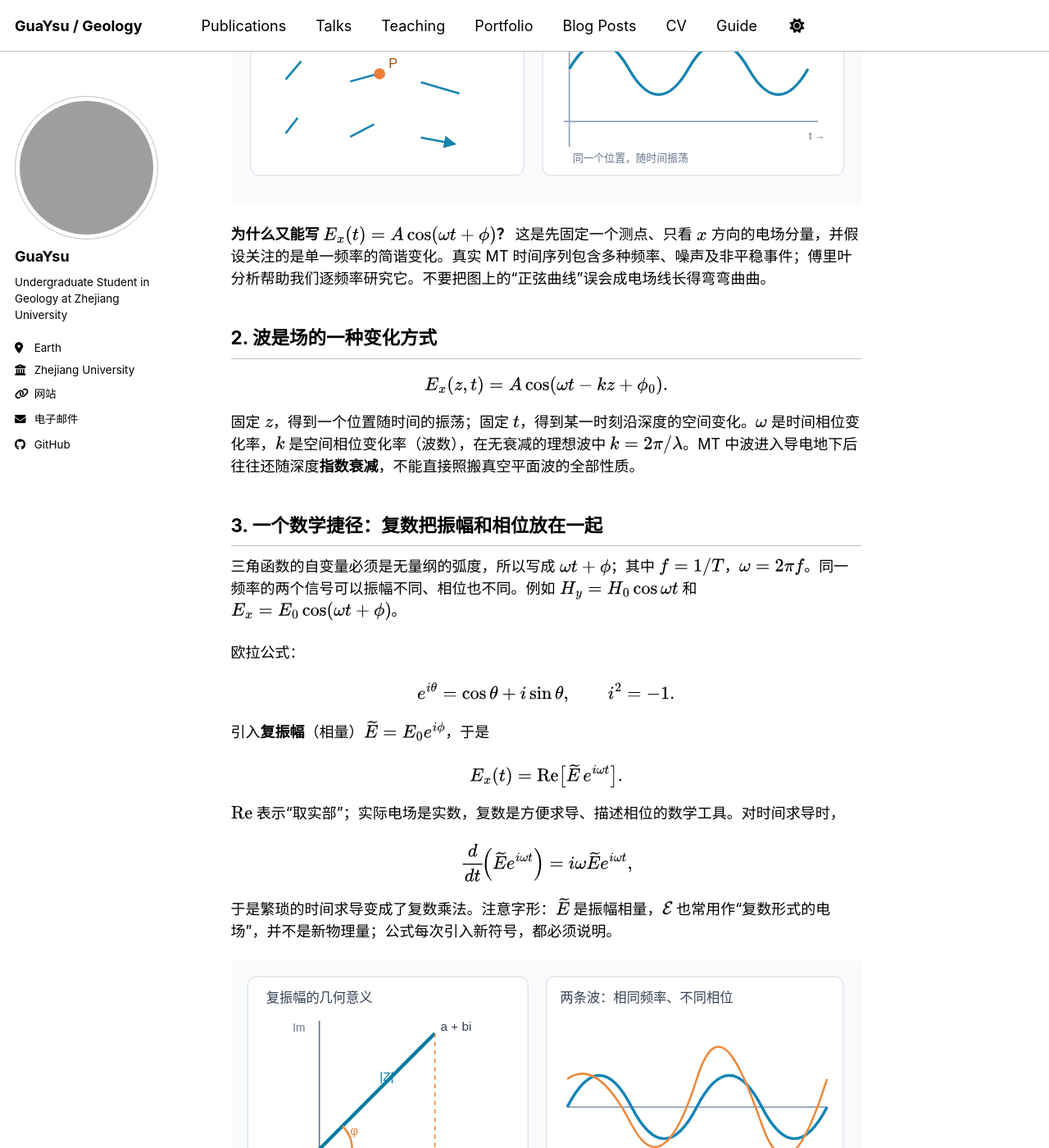
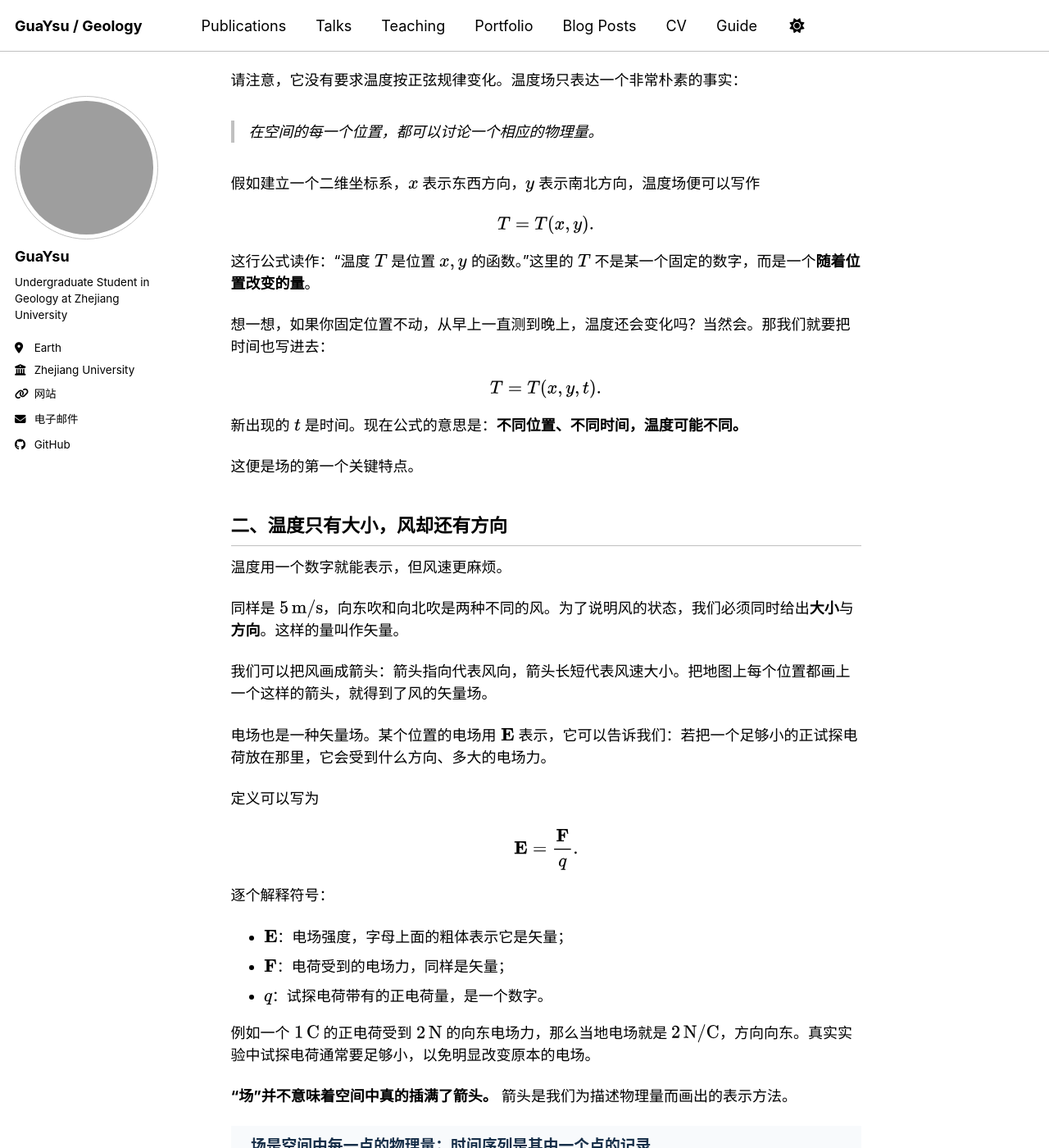
Before and after one commit to GuaYsu/guaysu.github.io, a Jekyll site: the page built from _posts/2026-10-21-mt-course-01-field-wave.md, in a window 1280 px wide and 1400 px high, scrolled down 690 px. Shown: the whole window at 82% size. Built offline with Jekyll 4.4.1, drawn with Linux system fonts in a browser that asks for light colours; a script bundle is joined from its source files by our own code; library files that are not in the unit come from our copies; some of the changed text lies outside the part shown; grey boxes are pictures that could not be loaded.

Commit message:
docs(mt): rewrite field chapter for math beginners

```diff
--- a/_posts/2026-10-21-mt-course-01-field-wave.md
+++ b/_posts/2026-10-21-mt-course-01-field-wave.md
@@ -1,115 +1,229 @@
 ---
-title: "MT 讲义 01｜先弄懂场、波、复数与趋肤深度"
+title: "大地电磁入门 01｜场究竟是什么：从风场到地表电磁观测"
 date: 2026-10-21
 permalink: /posts/2026/10/mt-course-01-field-wave/
-excerpt: "场是什么？场为什么能用三角函数描述？E_x 和 H_y 为什么交叉出现？从正弦函数与欧拉公式走到阻抗和趋肤深度。"
-tags: [大地电磁, 数学基础, 电磁场, 复数]
+excerpt: "从一个地点的风速开始认识标量与矢量场，再区分空间分布、时间变化和波，慢慢建立大地电磁测深的第一幅物理图景。"
+tags: [大地电磁, 数学基础, 电磁场, 入门]
 ---
 {% include mt-course-math.html %}
 
-## 1. “场”到底是什么？
+## 开始之前
 
-在某个时刻，校园每个地方都有风速和风向；我们可以给每个地点画一个箭头。这个“每个点都有一个矢量”的分布就是矢量场。电场 $\mathbf E$ 与磁场 $\mathbf H$ 也是矢量场。严格地说，电场强度可以从足够小的正试探电荷所受的力来定义：
+想理解大地电磁测深，我们最后会用到麦克斯韦方程、复数、偏导数和矩阵。可是这些东西可以先不管。最开始，我们只关心一个问题：
+
+**仪器在地面上观测到的，究竟是什么？**
+
+如果没有弄清楚“场”是什么，直接让电场 $E$ 带着两个下标进入微分方程，便很容易失去方向感。我们先把直觉建立起来，再一点一点写数学。
+
+## 一、从温度开始理解“场”
+
+先想象一天中午，你站在校园里测量气温。
+
+操场是 $30\,^\circ\mathrm C$，树荫下是 $28\,^\circ\mathrm C$，建筑物背阴的一侧可能只有 $27\,^\circ\mathrm C$。一个位置对应一个温度。你拿着温度计到不同地点走一遍，就可以画出整张校园的温度分布图。
+
+这张图可以叫作一个**温度场**。
+
+请注意，它没有要求温度按正弦规律变化。温度场只表达一个非常朴素的事实：
+
+> 在空间的每一个位置，都可以讨论一个相应的物理量。
+
+假如建立一个二维坐标系，$x$ 表示东西方向，$y$ 表示南北方向，温度场便可以写作
 
 $$
-\mathbf E(\mathbf r,t)=\lim_{q\to 0}\frac{\mathbf F(\mathbf r,t)}{q}.
+T=T(x,y).
 $$
 
-这里 $\mathbf r=(x,y,z)$ 是空间位置，$t$ 是时间。三个坐标只是说明我们正在谈论哪个点；电场本身还具有方向，因此可写作 $\mathbf E=(E_x,E_y,E_z)$。箭头的方向与长度可以同时随着位置、时间改变。静电场未必随时间变化，也完全不必呈正弦形状。
+这行公式读作：“温度 $T$ 是位置 $x,y$ 的函数。”这里的 $T$ 不是某一个固定的数字，而是一个**随着位置改变的量**。
 
-![矢量场与固定测点的时间序列](/images/posts/mt-course/01-field-sampling.svg)
-
-**为什么又能写 $E_x(t)=A\cos(\omega t+\phi)$？** 这是先固定一个测点、只看 $x$ 方向的电场分量，并假设关注的是单一频率的简谐变化。真实 MT 时间序列包含多种频率、噪声及非平稳事件；傅里叶分析帮助我们逐频率研究它。不要把图上的“正弦曲线”误会成电场线长得弯弯曲曲。
-
-## 2. 波是场的一种变化方式
+想一想，如果你固定位置不动，从早上一直测到晚上，温度还会变化吗？当然会。那我们就要把时间也写进去：
 
 $$
-E_x(z,t)=A\cos(\omega t-kz+\phi_0).
+T=T(x,y,t).
 $$
 
-固定 $z$，得到一个位置随时间的振荡；固定 $t$，得到某一时刻沿深度的空间变化。$\omega$ 是时间相位变化率，$k$ 是空间相位变化率（波数），在无衰减的理想波中 $k=2\pi/\lambda$。MT 中波进入导电地下后往往还随深度**指数衰减**，不能直接照搬真空平面波的全部性质。
+新出现的 $t$ 是时间。现在公式的意思是：**不同位置、不同时间，温度可能不同。**
 
-## 3. 一个数学捷径：复数把振幅和相位放在一起
+这便是场的第一个关键特点。
 
-三角函数的自变量必须是无量纲的弧度，所以写成 $\omega t+\phi$；其中 $f=1/T$，$\omega=2\pi f$。同一频率的两个信号可以振幅不同、相位也不同。例如 $H_y=H_0\cos\omega t$ 和 $E_x=E_0\cos(\omega t+\phi)$。
+## 二、温度只有大小，风却还有方向
 
-欧拉公式：
+温度用一个数字就能表示，但风速更麻烦。
+
+同样是 $5\,\mathrm{m/s}$，向东吹和向北吹是两种不同的风。为了说明风的状态，我们必须同时给出**大小**与**方向**。这样的量叫作矢量。
+
+我们可以把风画成箭头：箭头指向代表风向，箭头长短代表风速大小。把地图上每个位置都画上一个这样的箭头，就得到了风的矢量场。
+
+电场也是一种矢量场。某个位置的电场用 $\mathbf E$ 表示，它可以告诉我们：若把一个足够小的正试探电荷放在那里，它会受到什么方向、多大的电场力。
+
+定义可以写为
 
 $$
-e^{i\theta}=\cos\theta+i\sin\theta,\qquad i^2=-1.
+\mathbf E=\frac{\mathbf F}{q}.
 $$
 
-引入**复振幅**（相量）$\widetilde E=E_0e^{i\phi}$，于是
+逐个解释符号：
+
+- $\mathbf E$：电场强度，字母上面的粗体表示它是矢量；
+- $\mathbf F$：电荷受到的电场力，同样是矢量；
+- $q$：试探电荷带有的正电荷量，是一个数字。
+
+例如一个 $1\,\mathrm C$ 的正电荷受到 $2\,\mathrm N$ 的向东电场力，那么当地电场就是 $2\,\mathrm{N/C}$，方向向东。真实实验中试探电荷通常要足够小，以免明显改变原本的电场。
+
+**“场”并不意味着空间中真的插满了箭头。** 箭头是我们为描述物理量而画出的表示方法。
+
+![空间中有一个矢量场，但我们也能只观察其中一个测点](/images/posts/mt-course/01-field-sampling.svg)
+
+## 三、一个箭头怎么写成三个数字？
+
+为了计算，我们通常选三个互相垂直的坐标方向：
+
+- $x$ 轴；
+- $y$ 轴；
+- $z$ 轴。
+
+一个斜向的箭头可以拆成沿这三个方向的部分，就像把斜着走的一步分解成“向东走了多少”“向北走了多少”和“向上走了多少”。
+
+因此可以写
 
 $$
-E_x(t)=\operatorname{Re}\bigl[\widetilde E\,e^{i\omega t}\bigr].
+\mathbf E=(E_x,E_y,E_z).
 $$
 
-$\operatorname{Re}$ 表示“取实部”；实际电场是实数，复数是方便求导、描述相位的数学工具。对时间求导时，
+这里下标只是表示**方向分量**。
+
+比如
 
 $$
-\frac{d}{dt}\!\left(\widetilde E e^{i\omega t}\right)
-=i\omega\widetilde E e^{i\omega t},
+\mathbf E=(3,4,0)\,\mathrm{V/m}
 $$
 
-于是繁琐的时间求导变成了复数乘法。注意字形：$\widetilde E$ 是振幅相量，$\mathcal E$ 也常用作“复数形式的电场”，并不是新物理量；公式每次引入新符号，都必须说明。
-
-![复数平面上的模长与辐角](/images/posts/mt-course/02-complex-phase.svg)
-
-把复数画在平面上，$Z=a+ib$ 的模长与辐角为
+意味着 $x$ 方向分量为 $3\,\mathrm{V/m}$，$y$ 方向为 $4\,\mathrm{V/m}$，$z$ 方向为 0。它整体的大小可以用勾股定理算：
 
 $$
-|Z|=\sqrt{a^2+b^2},\qquad\arg Z=\operatorname{atan2}(b,a).
+|\mathbf E|=\sqrt{3^2+4^2+0^2}=5\,\mathrm{V/m}.
 $$
 
-$\operatorname{atan2}$ 会同时考虑实部、虚部的符号，避免单靠 $\arctan(b/a)$ 误判象限。乘以 $i$ 相当于在复平面中旋转 $90^\circ$，因为 $i=e^{i\pi/2}$；主值平方根则是
+请暂时把这个公式当作三维勾股定理，完全不需要额外的高等数学。
+
+**小停顿：** $E_x$ 是“$x$ 方向的电场分量”，而不是“位于 $x$ 这个地点的电场”。这个区分对后续所有公式都很重要。
+
+## 四、固定一个位置，场又会怎样变化？
+
+现在我们来到某一个固定的观测点 $P$。虽然位置没有改变，电场也可能随时间变化。
+
+假设沿 $x$ 方向的电场在某段时间内，先向东增强，再减弱，随后反向向西。要记录它的变化，只需要每隔一小段时间写下一个数：向东为正，向西为负。
+
+我们得到了这样的一串数据：
+
+| 时刻 $t$（秒） | $E_x$（V/m） |
+|---|---:|
+| 0 | 2 |
+| 0.25 | 0 |
+| 0.50 | -2 |
+| 0.75 | 0 |
+| 1.00 | 2 |
+
+这串数据有两个值得注意的特点。第一，位置从头到尾没有变，变的是时间。第二，它在 1 秒后回到了原来的状态。如果这种变化一直重复，我们就说它是周期性的。
+
+恰好，高中学过的余弦函数就能描述这种变化：
 
 $$
-\sqrt{i}=\frac{1+i}{\sqrt2}=e^{i\pi/4}.
+E_x(t)=2\cos(2\pi t).
 $$
 
-其辐角自然是 $45^\circ$。这给后面的理想半空间阻抗相位准备了数学基础，**但现在还没有证明阻抗公式本身**。
+你看，电场本身虽然是一个矢量场，我们仍然可以抽出**某个固定位置的某一个方向分量**，把它写成简单的时间函数。
 
-## 4. 为什么经常出现 $E_x$ 和 $H_y$？
+这就解释了一个很容易困惑的问题：**为什么“场”能够用三角函数描述？**
 
-在课件所考虑的水平层状、各向同性模型中，取 $z$ 向下，电磁场从上方近似垂直入射。若水平电场沿 $x$ 方向极化，则相应的水平磁场沿 $y$ 方向：$(E_x,H_y)$。另一组极化为 $(E_y,H_x)$。两个方向互相垂直，是**特定一维、平面波模型**的结果，不能说现实所有电场磁场都处处严格垂直。
+答案是：当我们正在研究的那个场分量恰好进行简谐振荡时，可以用三角函数描述它随时间的变化。并不是所有场都天然是正弦形状。
 
-一般情况下，水平电磁响应需要一个 $2\times2$ 阻抗张量：
+例如，一块带电但不移动的物体会产生静电场。这个场随空间位置改变，却未必随时间变化，更没有必要用余弦来描述。
+
+## 五、波和场到底是什么关系？
+
+场回答的是“空间中各处有什么物理量”；波描述的是“某种变化如何在空间和时间中传播”。
+
+为了体会两者的区别，先看一个没有空间变量的函数：
 
 $$
-\begin{pmatrix}E_x\\E_y\end{pmatrix}
-=
-\begin{pmatrix}Z_{xx}&Z_{xy}\\Z_{yx}&Z_{yy}\end{pmatrix}
-\begin{pmatrix}H_x\\H_y\end{pmatrix}.
+E_x(t)=2\cos(2\pi t).
 $$
 
-对于 1D 各向同性模型，$Z_{xx}=Z_{yy}=0$、$Z_{yx}=-Z_{xy}$（在约定的坐标与符号下）。一般 3D 结构不能作此简化。请记住：**下标表示矢量的分量，不是观测点坐标**。
+我们只知道一个测点怎样振荡。它并没有告诉我们：旁边十米的电场何时达到最大值。
 
-## 5. MT 通过什么认识地下？
-
-MT 利用太阳风—磁层活动、全球雷电等天然场源激励地球，野外记录 $E_x,E_y,H_x,H_y,H_z$ 的时间序列，处理得到频率相关的阻抗与垂直传递函数，再通过反演求解电阻率模型。低频通常探测更深，电阻率更大的介质在相同频率下趋肤深度也更大。对均匀半空间可估算
+如果变化确实沿 $z$ 方向传播，就需要让表达式同时依赖位置和时间。例如一种理想简谐波为
 
 $$
-\delta=\sqrt{\frac{2\rho}{\omega\mu_0}}
-\approx 503\sqrt{\frac{\rho}{f}}\ {\rm m},
+E_x(z,t)=2\cos(\omega t-kz).
 $$
 
-其中 $\rho$ 用 $\Omega\cdot$m，$f$ 用 Hz，$\mu_0$ 为真空磁导率。$\delta$ 是场振幅相对地表衰减到 $1/e$ 的特征深度，不是“所有低于此深度都看不到”的硬性边界。
+这里首次出现了两个新字母：
 
-![趋肤深度示意](/images/posts/mt-course/03-skin-depth.svg)
+- $\omega$（读作“欧米伽”）是**角频率**，描述随时间振荡的快慢；
+- $k$ 是**波数**，描述相位随空间位置变化的快慢。
 
-### 算一遍
+先固定 $z=0$，我们得到
 
-给定 $\rho=100\ \Omega\cdot$m：$f=1$ Hz 时 $\delta\approx5.03$ km；$f=0.01$ Hz 时 $\delta\approx50.3$ km。频率降低 100 倍，特征深度增长 10 倍。因为根号下有 $1/f$，变化规律是平方根而非线性。
+$$
+E_x(0,t)=2\cos(\omega t),
+$$
 
-## 6. 电磁方法的“家族”
+这就是一个固定地点的时间变化曲线。
 
-课件 Ch.1 还区分直流电阻率法、激发极化法、被动 MT、主动频域/时域电磁法。其核心区别在于场源如何产生、何种物理量被观测，以及研究电阻率、极化还是电磁感应响应。MT 自身也可结合不同频段与观测配置获取由浅至深的结构信息。
+再固定时间 $t=0$，我们得到
 
-### 自检
+$$
+E_x(z,0)=2\cos(-kz)=2\cos(kz),
+$$
 
-1. 为什么电场可以是“场”，但在某一个测点又能画成一条随时间变化的曲线？
-2. $\sqrt{i}$ 的主值为什么对应 $45^\circ$？如果选用 $e^{-i\omega t}$，哪些符号约定可能改变？
-3. 保持电阻率不变，把频率减到 $1/4$，趋肤深度变成多少？（答案：2 倍。）
+这就是某一时刻沿深度方向的空间变化曲线。
 
-**课件定位：** Ch.1 第 10–18、20、25–26、33–40 页；Ch.2 Part I 第 7、13–22 页；Ch.5 第 4–5 页。**继续阅读：**[第 2 讲：麦克斯韦方程与一维解析正演](/posts/2026/10/mt-course-02-maxwell-forward/)。
+**同一个函数，可以沿时间看，也可以沿空间看。** 两种曲线都可能像正弦波，但它们横轴的物理意义完全不同。
+
+真实地下岩石能够导电，电磁场向下传播时还会逐渐衰减。后面我们会看到含有 $e^{-\alpha z}$ 的公式，它专门描述“越往深处振幅越小”。现在不用提前记住它。
+
+## 六、磁场也需要用三个分量描述
+
+磁场强度记作 $\mathbf H$，同样是矢量：
+
+$$
+\mathbf H=(H_x,H_y,H_z).
+$$
+
+在最简单的一维层状模型中，如果选择电场沿 $x$ 方向振荡，磁场可以对应沿 $y$ 方向振荡。这时我们重点研究 $(E_x,H_y)$，它们互相垂直。
+
+但并不能凭这件事推出“任何真实地下电场和磁场永远垂直”。当电性结构存在复杂的横向变化时，关系会更加复杂。因此，后面才需要完整的阻抗张量。
+
+**这里先记住一个结论即可：下标 $x,y,z$ 表示方向，而选 $(E_x,H_y)$ 是由于所考虑的模型和极化方式。**
+
+## 七、回到大地电磁测深
+
+大地电磁测深（magnetotellurics，MT）利用地球周围天然存在、随时间变化的电磁场。野外仪器常记录两个水平电场分量和三个磁场分量：
+
+$$
+E_x(t),\quad E_y(t),\quad H_x(t),\quad H_y(t),\quad H_z(t).
+$$
+
+它们是五条随时间变化的记录，而不是五个“地下电阻率”。我们还要把这些信号按频率分开，研究不同频率下电场与磁场的关系，再推断地下介质的电性结构。
+
+在理解整个过程之前，先不着急掌握“反演”这样的词。我们只需要记住：**地表观测提供的是电磁场的变化，而地下结构要经过物理计算才能推断出来。**
+
+## 八、先自己想三个小问题
+
+**问题一：** 一个地方从早晨到晚上温度发生变化，我们写 $T(x,y)$ 还是 $T(x,y,t)$ 更合适？
+
+答案：$T(x,y,t)$，因为除了位置，时间也会影响温度。
+
+**问题二：** $E_x=-3\,\mathrm{V/m}$ 是不是说电场“大小为负”？
+
+答案：不是。它表示 $x$ 方向的**分量**为负，即沿 $x$ 轴负方向。大小不会为负。
+
+**问题三：** $E_x(t)=3\cos(\omega t)$ 描述的是“整个空间里电场都长成余弦曲线”，还是“一个位置的分量随时间振荡”？
+
+答案：单看这个表达式，应理解为某个固定位置的电场分量随时间振荡。若想表示空间变化，必须进一步引入位置变量。
+
+---
+
+读到这里，我们还没有使用真正困难的高等数学，但已经建立了后续课程最重要的直觉：什么是场，什么是分量，什么是时间变化，什么又是空间中的传播。
+
+**继续阅读：**[下一节：从三角函数开始，慢慢弄懂频率和相位](/posts/2026/10/mt-course-01b-trigonometry/)。[返回总目录](/posts/2026/10/mt-course/)。
```
